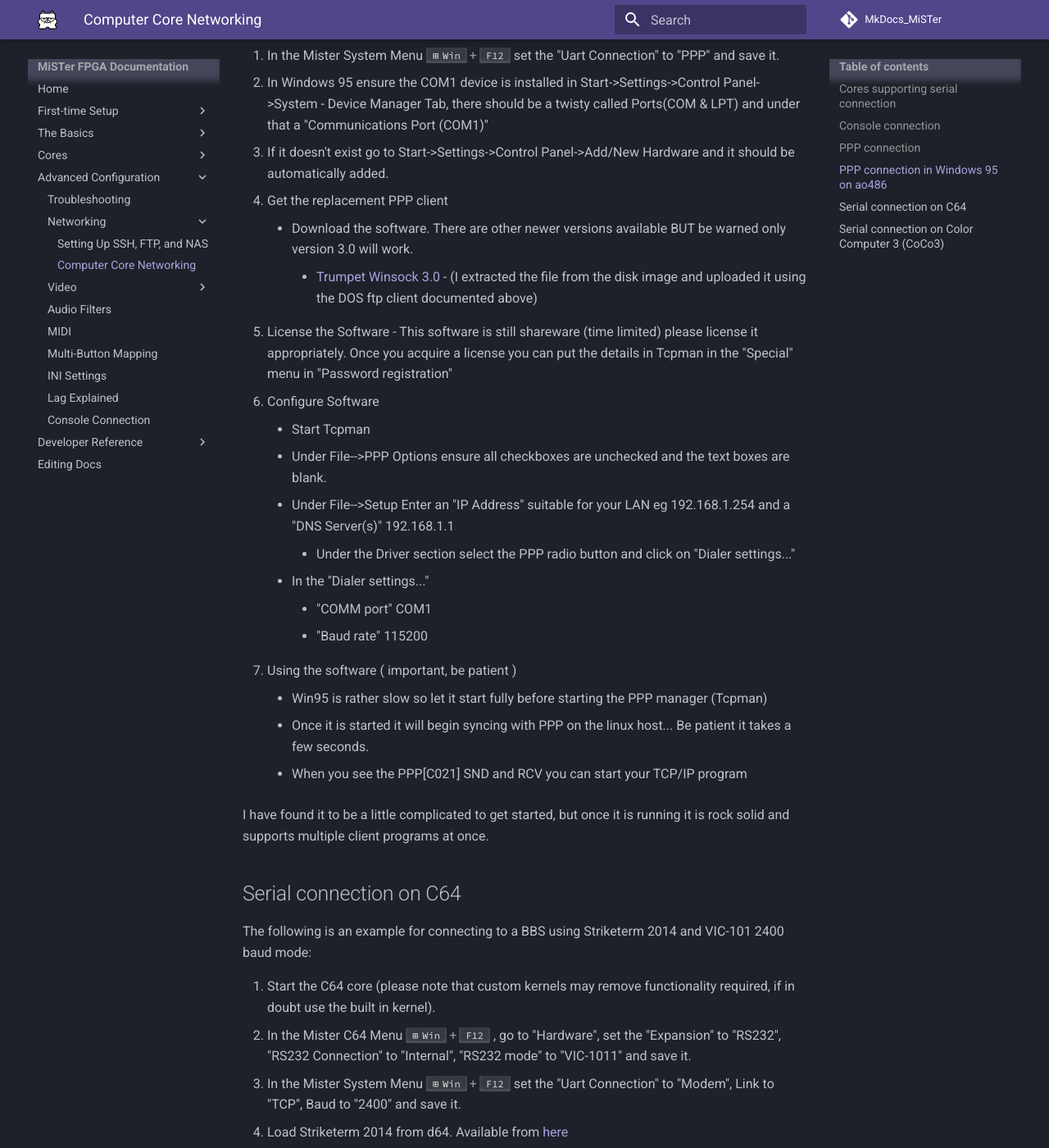
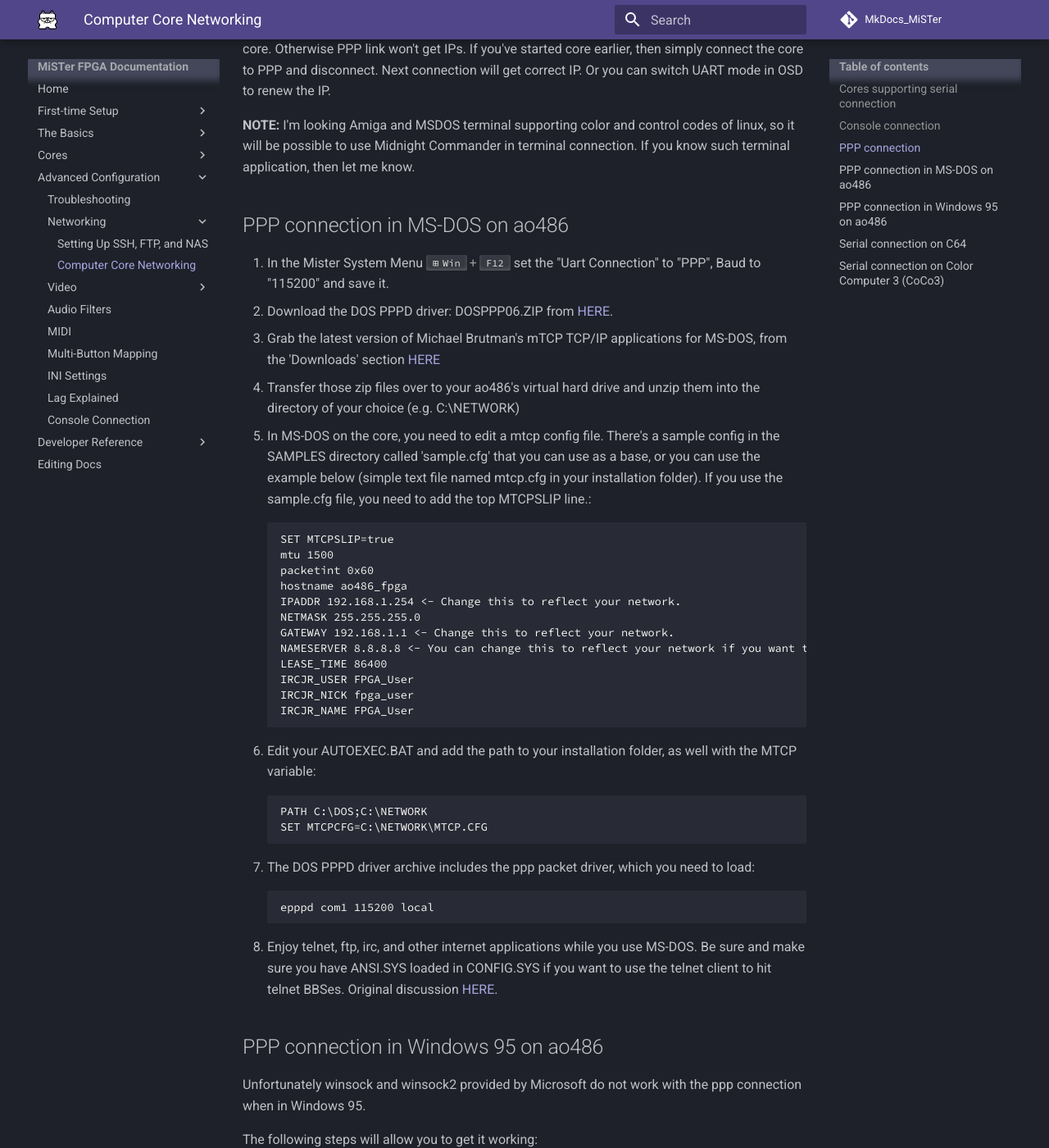
Before and after one commit to MiSTer-devel/MkDocs_MiSTer, an MkDocs documentation site: the page built from docs/advanced/computer.md, in a window 1280 px wide and 1400 px high, scrolled down 1823 px. Shown: the whole window at 82% size. Built offline with MkDocs 1.6.1 and Material for MkDocs 9.7.7, drawn with Linux system fonts in a browser that asks for light colours; comment, search, counter and statistics services are not loaded; some of the changed text lies outside the part shown.

Commit message:
Update computer.md
Added PPP under MS-DOS for ao486 mini how-to
Added Minimig uartmode trick to max the baud rate to  230400

````diff
--- a/docs/advanced/computer.md
+++ b/docs/advanced/computer.md
@@ -9,7 +9,22 @@
     1. AmiTCP provides more complete solution with ftpd daemon. There are many other 3rd party addons are based on AmiTCP, so it's advised to use this package.
     2. Roadshow works very well, it is fully compatible with AmiTCP and offers additional extensions. Follow these [Instructions](https://misterfpga.org/viewtopic.php?f=4&t=2063&p=18598&hilit=Roadshow#p18598){target=_blank} for complete setup.  It is still a paid for and supported product, you can find more information [here](http://roadshow.apc-tcp.de/index-en.php){target=_blank}.
     3.  Miami was successfully tested. The Miami settings that worked: use PPP connection via serial.device, set baud rate to 115200, RTS/CTS to on, and enable 8N1. Set modem to nullmodem. Manually enter an IP suitable for your lan ending in 254, e.g. 192.168.1.254. Manually add a DNS server, e.g. 8.8.8.8 for Google DNS. Term v4.7 has been used to test console connection. For a more detailed MiamiDX setup guide, please check [here](https://www.geocities.ws/allforamiga/){target=_blank}
-* **ao486**. Currently only console connection has been tested using Dos Navigator's integrated Terminal and Kermit 3.15. PPP should work under Win95.
+    4.  You can also double the speed on Minimig by modifying the /sbin/uartmode script, like mine:
+```
+echo "$localip:$remoteip" >/tmp/ppp_options
+cat /media/fat/linux/ppp_options >>/tmp/ppp_options
+
+echo 1 > /proc/sys/net/ipv4/ip_forward
+[ -f /tmp/CORENAME ] && core_name=$(cat /tmp/CORENAME)
+    if [ "$core_name" == "Minimig" ]; then
+        taskset 1 pppd 230400 file /tmp/ppp_options
+    else
+        taskset 1 pppd $conn_speed file /tmp/ppp_options
+    fi
+```
+Of course, change the baud rate as well to 230400 on your TCP/IP stack of choice. Tested under MiamiDX, no issues.
+
+* **ao486**. PPP and serial connections are working under DOS, tested with mTCP and various terminal software. PPP is also working under Win3.11/Win95/Win95.
 DOS tools are here : [dos_ftpd.zip](https://github.com/MiSTer-devel/ao486_MiSTer/raw/master/sw/dos_ftpd.zip){target=_blank}. The DOS FTP server included does not support passive mode, so set your client to use active.
 * **C64**. Serial connection.
 * **Tandy Color Computer 3 (CoCo3)**. Serial Connection.
@@ -32,6 +47,38 @@
 For correct PPP work, make sure you see a network icon in Menu core before starting the other core. Otherwise PPP link won't get IPs. If you've started core earlier, then simply connect the core to PPP and disconnect. Next connection will get correct IP. Or you can switch UART mode in OSD to renew the IP.
 
 **NOTE:** I'm looking Amiga and MSDOS terminal supporting color and control codes of linux, so it will be possible to use Midnight Commander in terminal connection. If you know such terminal application, then let me know.
+
+## PPP connection in MS-DOS on ao486
+1. In the Mister System Menu ++win+f12++ set the "Uart Connection" to "PPP", Baud to "115200" and save it.
+2.  Download the DOS PPPD driver: DOSPPP06.ZIP from [HERE](https://www.ibiblio.org/pub/micro/pc-stuff/freedos/files/net/dosppp/){target=_blank}.
+3.  Grab the latest version of Michael Brutman's mTCP TCP/IP applications for MS-DOS, from the 'Downloads' section [HERE](http://www.brutman.com/mTCP/){target=_blank}
+4.  Transfer those zip files over to your ao486's virtual hard drive and unzip them into the directory of your choice (e.g. C:\NETWORK)
+5.  In MS-DOS on the core, you need to edit a mtcp config file. There's a sample config in the SAMPLES directory called 'sample.cfg' that you can use as a base,
+or you can use the example below (simple text file named mtcp.cfg in your installation folder). If you use the sample.cfg file, you need to add the top MTCPSLIP line.:
+```
+SET MTCPSLIP=true
+mtu 1500
+packetint 0x60
+hostname ao486_fpga
+IPADDR 192.168.1.254 <- Change this to reflect your network.
+NETMASK 255.255.255.0
+GATEWAY 192.168.1.1 <- Change this to reflect your network.
+NAMESERVER 8.8.8.8 <- You can change this to reflect your network if you want to.
+LEASE_TIME 86400
+IRCJR_USER FPGA_User
+IRCJR_NICK fpga_user
+IRCJR_NAME FPGA_User
+```
+6. Edit your AUTOEXEC.BAT and add the path to your installation folder, as well with the MTCP variable:
+```
+PATH C:\DOS;C:\NETWORK
+SET MTCPCFG=C:\NETWORK\MTCP.CFG
+```
+7. The DOS PPPD driver archive includes the ppp packet driver, which you need to load:
+```
+epppd com1 115200 local
+```
+8. Enjoy telnet, ftp, irc, and other internet applications while you use MS-DOS. Be sure and make sure you have ANSI.SYS loaded in CONFIG.SYS if you want to use the telnet client to hit telnet BBSes. Original discussion [HERE](https://misterfpga.org/viewtopic.php?t=896){target=_blank}.
 
 ## PPP connection in Windows 95 on ao486
 Unfortunately winsock and winsock2 provided by Microsoft do not work with the ppp connection when in Windows 95.
````
